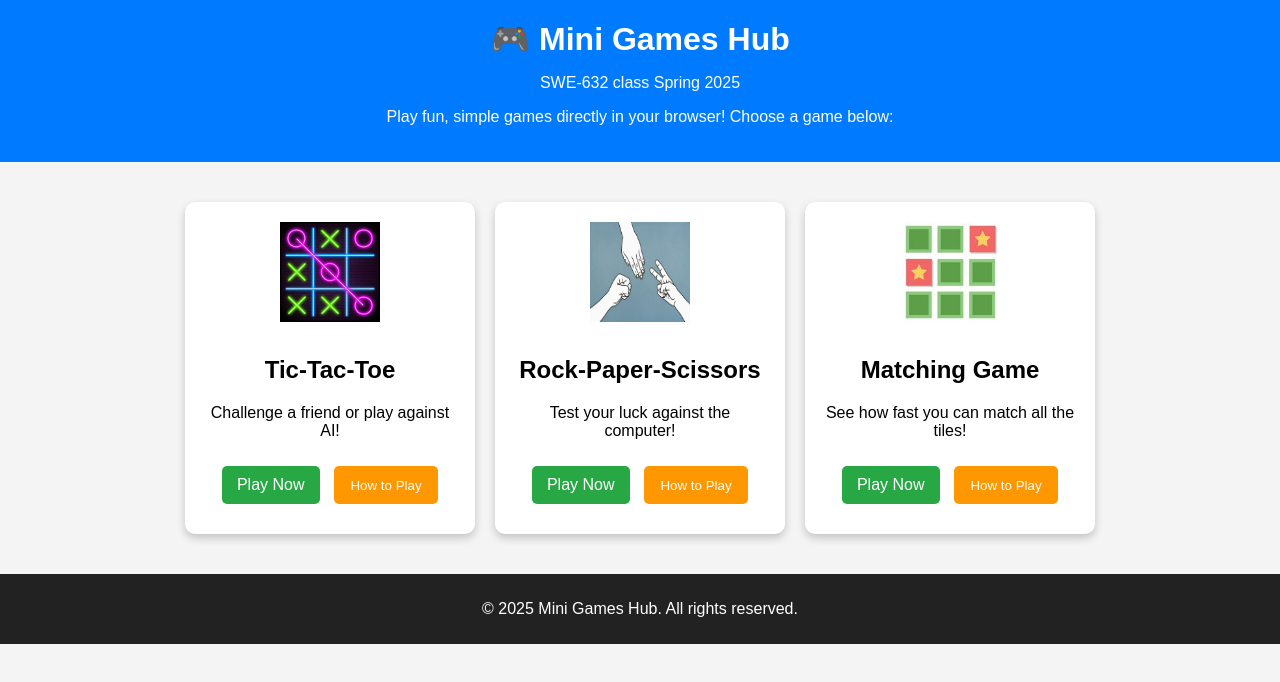
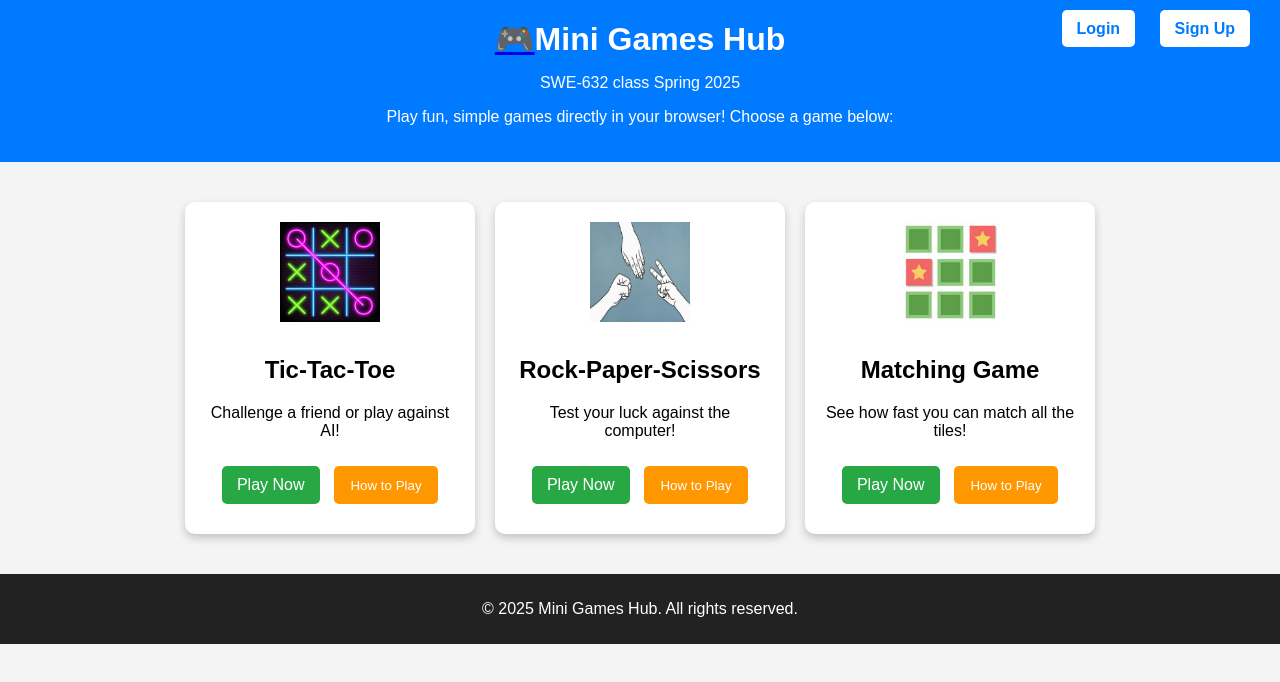
Before and after one commit to ricardoaldanasalas/SWE-632, a plain HTML site: page index.html in a window 1280 px wide. Drawn offline with Linux system fonts and the light colour scheme.

Commit message:
Added HTLM, CSS, and JS for the matching game. Updated index.html and instructions.js to add matching game. Includes addition of login and sign up

```diff
--- a/css/styles.css
+++ b/css/styles.css
@@ -125,3 +125,22 @@ footer {
     font-size: 24px;
     cursor: pointer;
 }
+
+.auth-buttons {
+    position: absolute;
+    top: 20px;
+    right: 20px;
+ }
+ .auth-buttons .btn {
+    background-color: white;
+    color: #007bff;
+    padding: 10px 15px;
+    margin: 0 10px;
+    text-decoration: none;
+    border-radius: 5px;
+    font-weight: bold;
+ }
+ .auth-buttons .btn:hover {
+    background-color: #0056b3;
+    color: white;
+ }
--- a/index.html
+++ b/index.html
@@ -9,9 +9,14 @@
 <body>
 
     <header>
-        <h1>🎮 Mini Games Hub</h1>
+        <h1><a href="index.html" class="btn">🎮</a>Mini Games Hub</h1>
         <p>SWE-632 class Spring 2025</p>
         <p>Play fun, simple games directly in your browser! Choose a game below:</p>
+        </div>
+        <div class="auth-buttons">
+            <a href="login.html"class="btn">Login</a>
+            <a href="signup.html" class="btn">Sign Up</a>
+        </div>
     </header>
 
     <div class="game-container">
```
